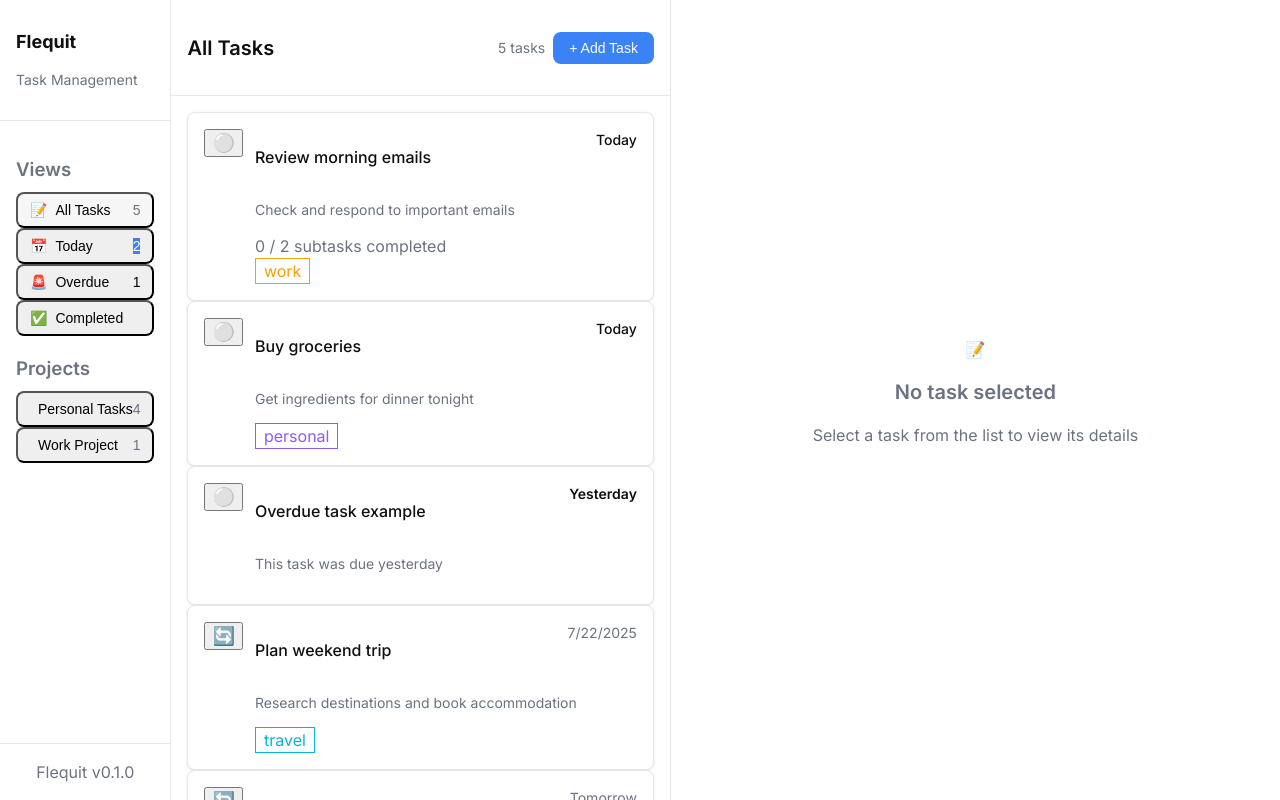
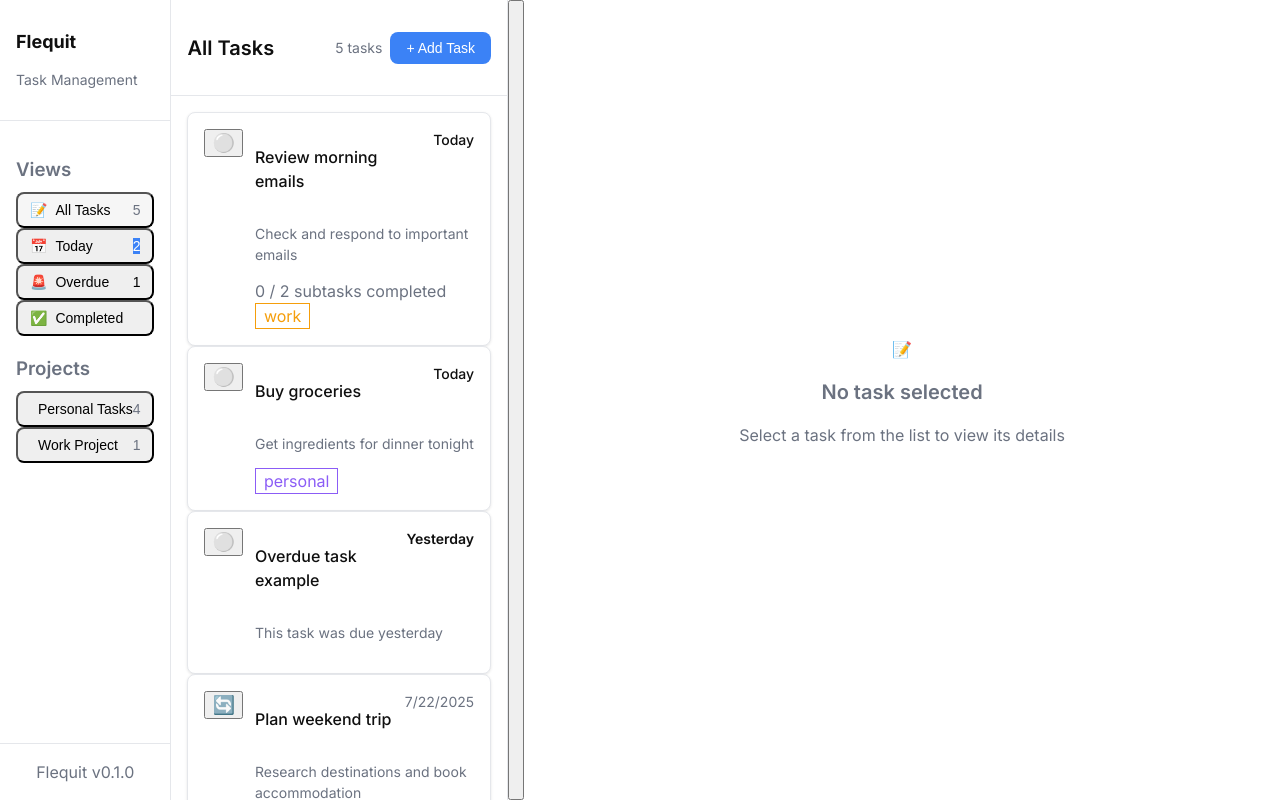
Before and after one commit to varubogu/flequit, a SvelteKit app: page / in a window 1280 px wide. Built offline with nearby package versions, Linux system fonts and the light colour scheme.

Commit message:
feat: 表示領域をリサイズできるコンポーネントを追加

```diff
--- a/package.json
+++ b/package.json
@@ -16,7 +16,8 @@
   "license": "MIT",
   "dependencies": {
     "@tauri-apps/api": "^2.6.0",
-    "@tauri-apps/plugin-opener": "^2.4.0"
+    "@tauri-apps/plugin-opener": "^2.4.0",
+    "paneforge": "^1.0.0"
   },
   "devDependencies": {
     "@sveltejs/adapter-static": "^3.0.8",
--- /dev/null
+++ b/src/lib/components/ResizableLayout.svelte
@@ -0,0 +1,112 @@
+<script lang="ts">
+  import { onMount } from 'svelte';
+  import { LayoutService } from '$lib/services/layout-service';
+  import type { Snippet } from 'svelte';
+
+  interface Props {
+    leftPane: Snippet;
+    rightPane: Snippet;
+  }
+
+  let { leftPane, rightPane }: Props = $props();
+
+  let containerRef: HTMLDivElement;
+  let isResizing = $state(false);
+  let leftPaneWidth = $state(384); // 96 * 4 = 384px (w-96)
+
+  onMount(() => {
+    const preferences = LayoutService.loadPreferences();
+    // Convert percentage to pixels (assuming container width)
+    const containerWidth = containerRef.clientWidth;
+    leftPaneWidth = Math.max(320, Math.min(800, (preferences.taskListPaneSize / 100) * containerWidth));
+  });
+
+  function handleMouseDown(event: MouseEvent) {
+    isResizing = true;
+    event.preventDefault();
+
+    const startX = event.clientX;
+    const startWidth = leftPaneWidth;
+
+    function handleMouseMove(e: MouseEvent) {
+      if (!isResizing) return;
+
+      const deltaX = e.clientX - startX;
+      const newWidth = Math.max(320, Math.min(800, startWidth + deltaX));
+      leftPaneWidth = newWidth;
+
+      // Save preferences
+      const containerWidth = containerRef.clientWidth;
+      const percentage = (newWidth / containerWidth) * 100;
+      LayoutService.updatePaneSizes(percentage, 100 - percentage);
+    }
+
+    function handleMouseUp() {
+      isResizing = false;
+      document.removeEventListener('mousemove', handleMouseMove);
+      document.removeEventListener('mouseup', handleMouseUp);
+    }
+
+    document.addEventListener('mousemove', handleMouseMove);
+    document.addEventListener('mouseup', handleMouseUp);
+  }
+
+  function handleKeyDown(event: KeyboardEvent) {
+    if (event.key === 'ArrowLeft') {
+      event.preventDefault();
+      leftPaneWidth = Math.max(320, leftPaneWidth - 10);
+      savePreferences();
+    } else if (event.key === 'ArrowRight') {
+      event.preventDefault();
+      leftPaneWidth = Math.min(800, leftPaneWidth + 10);
+      savePreferences();
+    }
+  }
+
+  function savePreferences() {
+    const containerWidth = containerRef.clientWidth;
+    const percentage = (leftPaneWidth / containerWidth) * 100;
+    LayoutService.updatePaneSizes(percentage, 100 - percentage);
+  }
+</script>
+
+<div
+  bind:this={containerRef}
+  class="flex-1 flex"
+  class:select-none={isResizing}
+>
+  <!-- Left Pane -->
+  <div
+    class="border-r flex-shrink-0"
+    style="width: {leftPaneWidth}px"
+  >
+    {@render leftPane()}
+  </div>
+
+  <!-- Resize Handle -->
+  <button
+    class="w-1 bg-border hover:bg-primary cursor-col-resize transition-colors relative group flex-shrink-0 border-0 p-0 focus:outline-none focus:ring-2 focus:ring-primary"
+    class:bg-primary={isResizing}
+    onmousedown={handleMouseDown}
+    onkeydown={handleKeyDown}
+    aria-label="Resize panels with mouse or arrow keys"
+    tabindex="0"
+  >
+    <!-- Visual indicator -->
+    <div class="absolute top-1/2 left-1/2 transform -translate-x-1/2 -translate-y-1/2 opacity-0 group-hover:opacity-100 transition-opacity"
+         class:opacity-100={isResizing}>
+      <div class="w-0.5 h-8 bg-white rounded-full"></div>
+    </div>
+  </button>
+
+  <!-- Right Pane -->
+  <div class="flex-1 min-w-0">
+    {@render rightPane()}
+  </div>
+</div>
+
+<style>
+  .select-none {
+    user-select: none;
+  }
+</style>
--- a/src/lib/components/TaskList.svelte
+++ b/src/lib/components/TaskList.svelte
@@ -78,7 +78,6 @@
             placeholder="Enter task title..."
             bind:value={newTaskTitle}
             onkeydown={handleKeydown}
-            autofocus
           />
           <button
             class="btn btn-primary"
--- /dev/null
+++ b/src/lib/services/layout-service.ts
@@ -0,0 +1,47 @@
+const LAYOUT_STORAGE_KEY = 'flequit-layout-preferences';
+
+interface LayoutPreferences {
+  taskListPaneSize: number;
+  taskDetailPaneSize: number;
+}
+
+export class LayoutService {
+  static getDefaultPreferences(): LayoutPreferences {
+    return {
+      taskListPaneSize: 30,
+      taskDetailPaneSize: 70
+    };
+  }
+
+  static loadPreferences(): LayoutPreferences {
+    try {
+      const stored = localStorage.getItem(LAYOUT_STORAGE_KEY);
+      if (stored) {
+        const parsed = JSON.parse(stored);
+        return {
+          ...this.getDefaultPreferences(),
+          ...parsed
+        };
+      }
+    } catch (error) {
+      console.warn('Failed to load layout preferences:', error);
+    }
+    return this.getDefaultPreferences();
+  }
+
+  static savePreferences(preferences: LayoutPreferences): void {
+    try {
+      localStorage.setItem(LAYOUT_STORAGE_KEY, JSON.stringify(preferences));
+    } catch (error) {
+      console.warn('Failed to save layout preferences:', error);
+    }
+  }
+
+  static updatePaneSizes(taskListSize: number, taskDetailSize: number): void {
+    const preferences = {
+      taskListPaneSize: taskListSize,
+      taskDetailPaneSize: taskDetailSize
+    };
+    this.savePreferences(preferences);
+  }
+}
--- a/src/routes/+page.svelte
+++ b/src/routes/+page.svelte
@@ -2,6 +2,7 @@
   import Sidebar from '$lib/components/Sidebar.svelte';
   import TaskList from '$lib/components/TaskList.svelte';
   import TaskDetail from '$lib/components/TaskDetail.svelte';
+  import ResizableLayout from '$lib/components/ResizableLayout.svelte';
   import { viewStore } from '$lib/stores/view-store.svelte';
   import type { ViewType } from '$lib/services/view-service';
 
@@ -10,24 +11,22 @@
   }
 </script>
 
+{#snippet taskListSnippet()}
+  <TaskList
+    title={viewStore.viewTitle}
+    tasks={viewStore.tasks}
+    showAddButton={viewStore.showAddButton}
+  />
+{/snippet}
+
+{#snippet taskDetailSnippet()}
+  <TaskDetail />
+{/snippet}
+
 <div class="h-screen flex">
   <!-- Sidebar -->
   <Sidebar currentView={viewStore.currentView} onViewChange={handleViewChange} />
 
-  <!-- Main Content -->
-  <div class="flex-1 flex">
-    <!-- Task List -->
-    <div class="w-96 border-r">
-      <TaskList
-        title={viewStore.viewTitle}
-        tasks={viewStore.tasks}
-        showAddButton={viewStore.showAddButton}
-      />
-    </div>
-
-    <!-- Task Detail -->
-    <div class="flex-1">
-      <TaskDetail />
-    </div>
-  </div>
+  <!-- Main Content with Resizable Layout -->
+  <ResizableLayout leftPane={taskListSnippet} rightPane={taskDetailSnippet} />
 </div>
```
Also changed, not shown: 1 other file (tests, documents, lock files or other folders).
